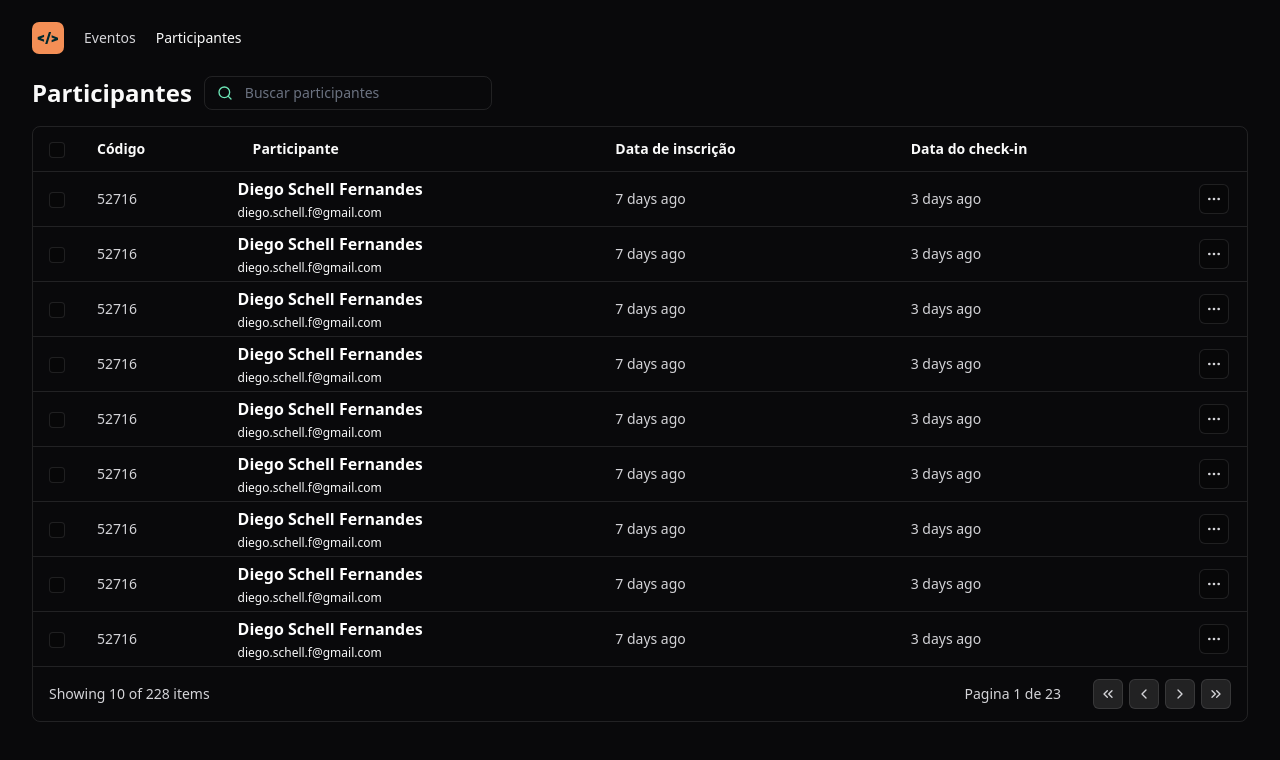
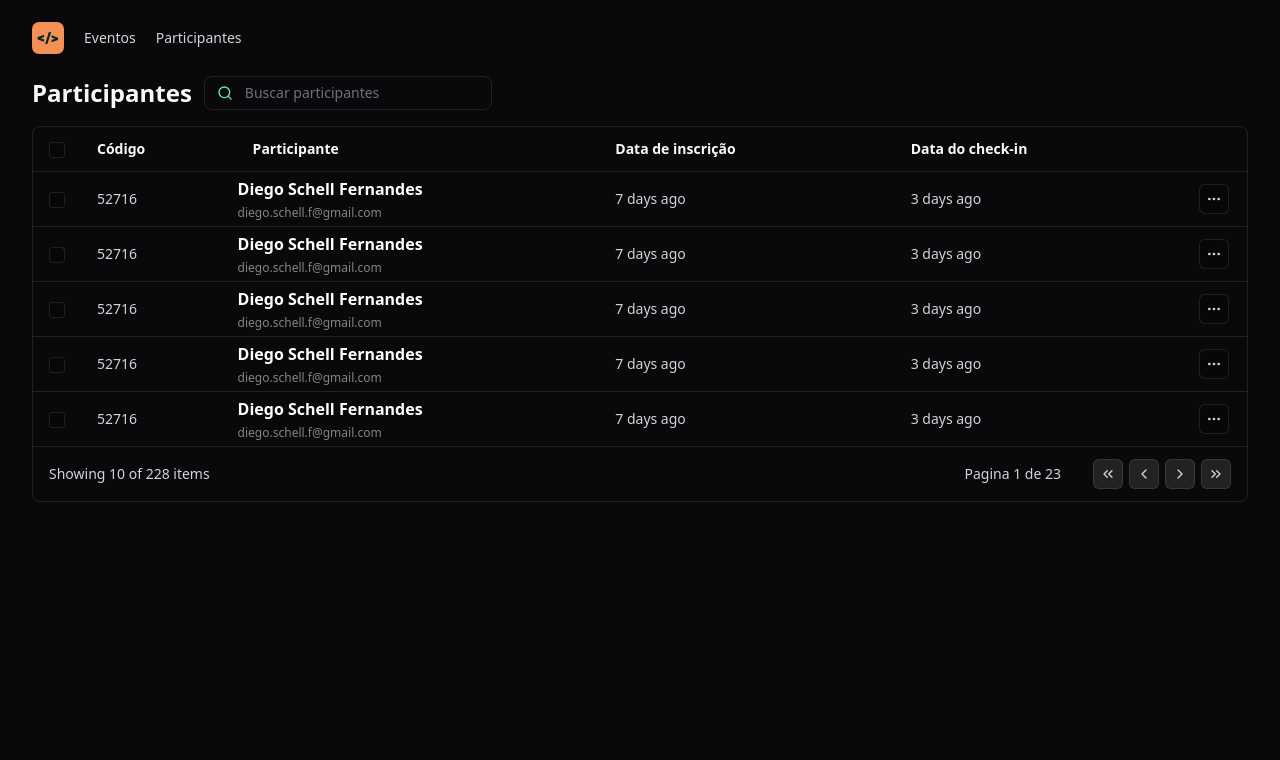
Before and after one commit to JairTorezone/pass-in-web, a React (Vite) app: page / in a window 1280 px wide. Shown: the top 760 px of the page. Built offline with nearby package versions, Linux system fonts and the light colour scheme.

Commit message:
created NavLink component

```diff
--- a/src/components/Attendee-list.tsx
+++ b/src/components/Attendee-list.tsx
@@ -54,7 +54,7 @@ export function AttendeeList() {
           </thead>
 
           <tbody>
-            {Array.from({ length: 9 }).map((_, i) => {
+            {Array.from({ length: 5 }).map((_, i) => {
               return (
                 <tr
                   key={i}
@@ -72,7 +72,9 @@ export function AttendeeList() {
                       <span className="font-semibold text-white">
                         Diego Schell Fernandes
                       </span>
-                      <span className="text-xs">diego.schell.f@gmail.com</span>
+                      <span className="text-xs text-white/50">
+                        diego.schell.f@gmail.com
+                      </span>
                     </div>
                   </td>
                   <td className="py-3 px-4 text-sm text-zinc-300">
--- a/src/components/Header.tsx
+++ b/src/components/Header.tsx
@@ -1,4 +1,5 @@
 import nlwIcon from "../assets/icon.svg";
+import { NavLink } from "./Nav-link";
 
 export function Header() {
   return (
@@ -6,12 +7,8 @@ export function Header() {
       <img src={nlwIcon} alt="log nlw" />
 
       <nav className="flex items-center gap-5 py-2">
-        <a href="" className="font-medium text-sm text-zinc-300">
-          Eventos
-        </a>
-        <a href="" className="font-medium text-sm">
-          Participantes
-        </a>
+        <NavLink href="/eventos">Eventos</NavLink>
+        <NavLink href="/participantes">Participantes</NavLink>
       </nav>
     </div>
   );
--- /dev/null
+++ b/src/components/Nav-link.tsx
@@ -0,0 +1,13 @@
+import { ComponentProps } from "react";
+
+interface NavLinkProps extends ComponentProps<"a"> {
+  children: string;
+}
+
+export function NavLink(props: NavLinkProps) {
+  return (
+    <a {...props} className="font-medium text-sm text-zinc-300">
+      {props.children}
+    </a>
+  );
+}
```
